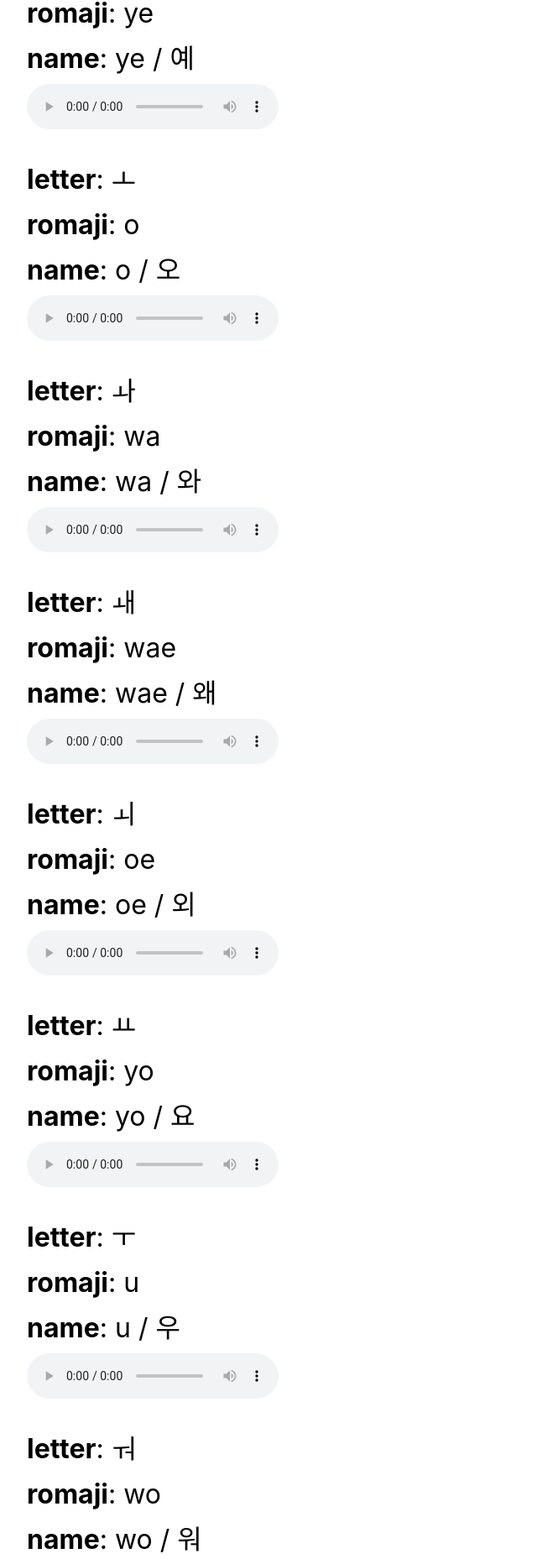
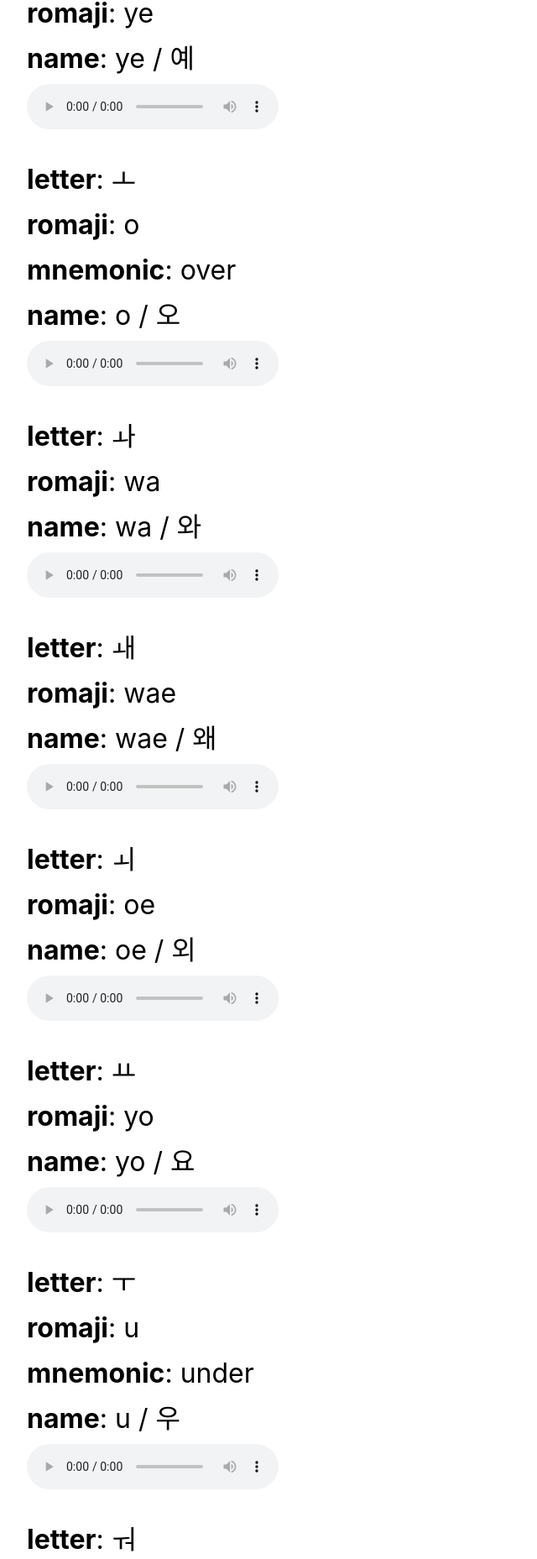
Before and after one commit to ssamkough/hangul-house-website, a Next.js app: page /help in a window 1280 px wide. Shown: the part 7188-9045 px from the top of the page at 84% size, without its empty margins (0-640 px from the left). Built offline with nearby package versions, Linux system fonts and the light colour scheme.

Commit message:
mnemonics

```diff
--- a/src/constants.ts
+++ b/src/constants.ts
@@ -254,6 +254,7 @@ export const hangulAlphabet: HangulLetterDetail[] = [
         nameInKorean: '오',
         romaji: 'o',
         audioSrc: 'audio/o.mp3',
+        mnemonic: 'over',
     },
 
     {
@@ -290,6 +291,7 @@ export const hangulAlphabet: HangulLetterDetail[] = [
         nameInKorean: '우',
         romaji: 'u',
         audioSrc: 'audio/u.mp3',
+        mnemonic: 'under',
     },
     {
         letter: 'ㅝ',
```
